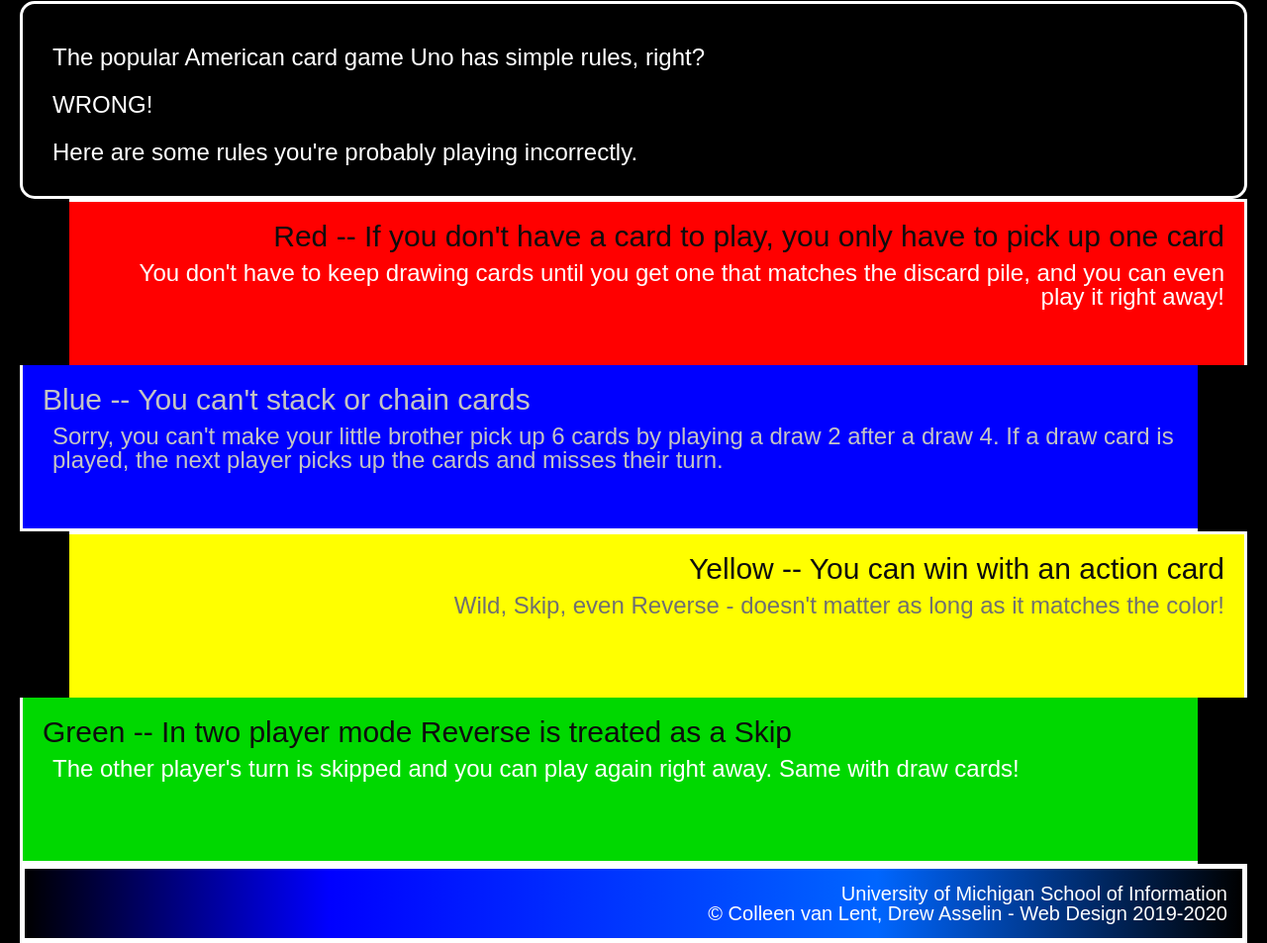
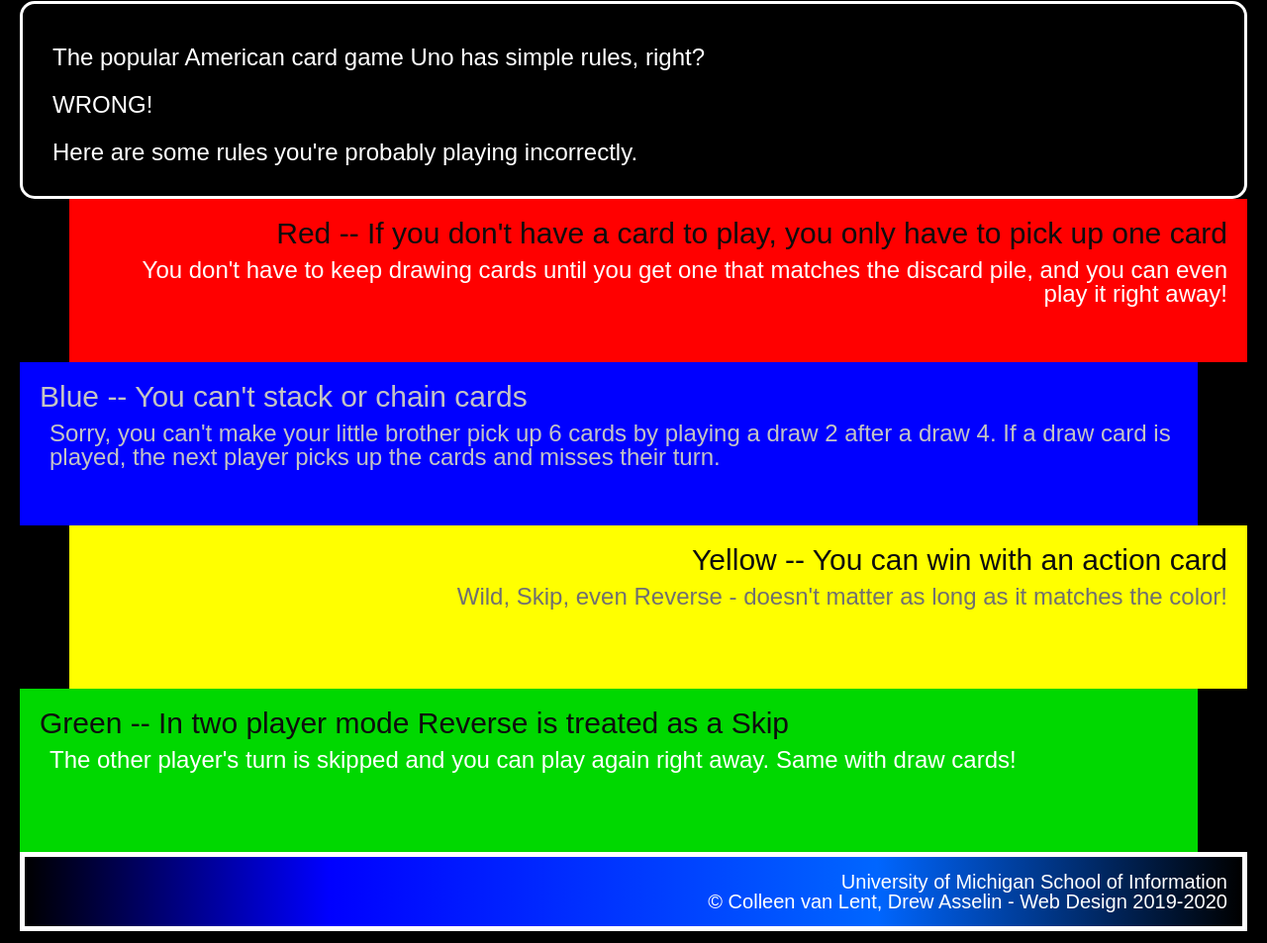
Before and after one commit to anuth212/hw3-2022, a plain HTML site: page index.html in a window 1280 px wide. Shown: the part 327-1280 px from the top of the page at 99% size. Drawn offline with Linux system fonts and the light colour scheme.

Commit message:
Add files via upload

```diff
--- a/css/style.css
+++ b/css/style.css
@@ -63,6 +63,9 @@
     margin-left: 50px;
     border-bottom: 2px;
     border-left: 5px;
+    border-right:0px;
+    border-top: 0px;
+
 
 }
 
@@ -72,7 +75,8 @@
     margin-right: 50px;
     border-right:5px;
     border-top: 2px;
-
+    border-bottom: 0px;
+    border-left: 0px;
 }
 
 .blue > p, .blue > h2{
@@ -86,6 +90,8 @@
     margin-left: 50px;
     border-bottom: 2px;
     border-left: 5px;
+    border-right:0px;
+    border-top: 0px;
 }
 
 .yellow> p{
@@ -98,6 +104,8 @@
     margin-right: 50px;
     border-right: 5px;
     border-top:2px;
+    border-bottom: 0px;
+    border-left: 0px;
 }
 
 footer{
@@ -113,4 +121,5 @@
     padding-top: 15px;
     padding-right: 15px;
     padding-bottom: 15px;
+    padding-left: 0px
 }
```
